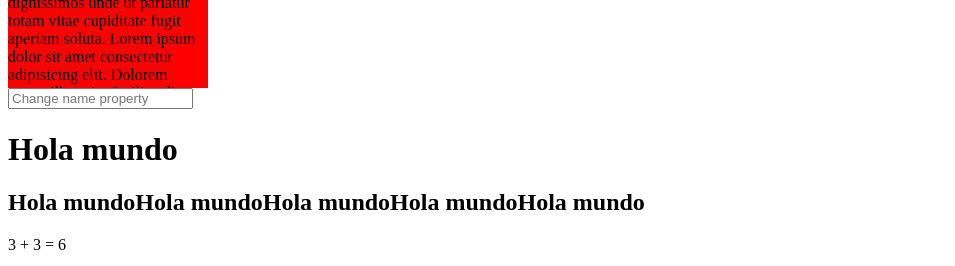
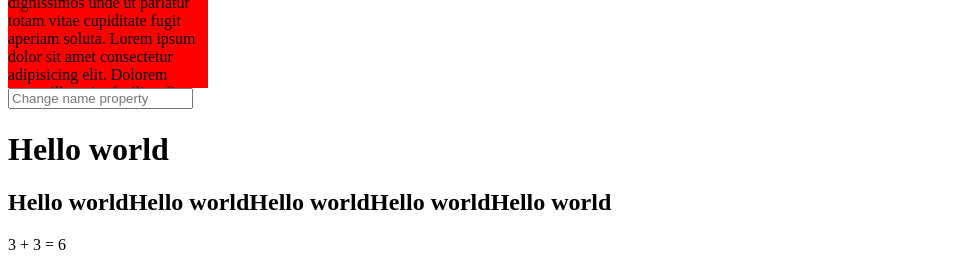
Before and after one commit to jffc-dev/Javascript-Angular-MyStore, an Angular app: page / in a window 1280 px wide. Shown: the part 1140-1406 px from the top of the page, without its empty margins (0-955 px from the left). Built offline with nearby package versions, Linux system fonts and the light colour scheme.

Commit message:
feat(knowledge): Fix lang issues

```diff
--- a/src/app/app.component.html
+++ b/src/app/app.component.html
@@ -44,8 +44,8 @@
 </div>
 <input placeholder="Change name property" (keyup)="onChangeInput($event)">
 <p></p>
-<h1>Hola mundo</h1>
-<h2>{{ 'Hola mundo'.repeat(5) }}</h2>
+<h1>Hello world</h1>
+<h2>{{ 'Hello world'.repeat(5) }}</h2>
 <p>3 + 3 = {{ 3 + 3 }}</p>
 <h3>{{'Hi, my name is ' + name + ', and I\'m ' + age + ' years old.' }} </h3>
 <img src="{{img}}" width="500">
```
